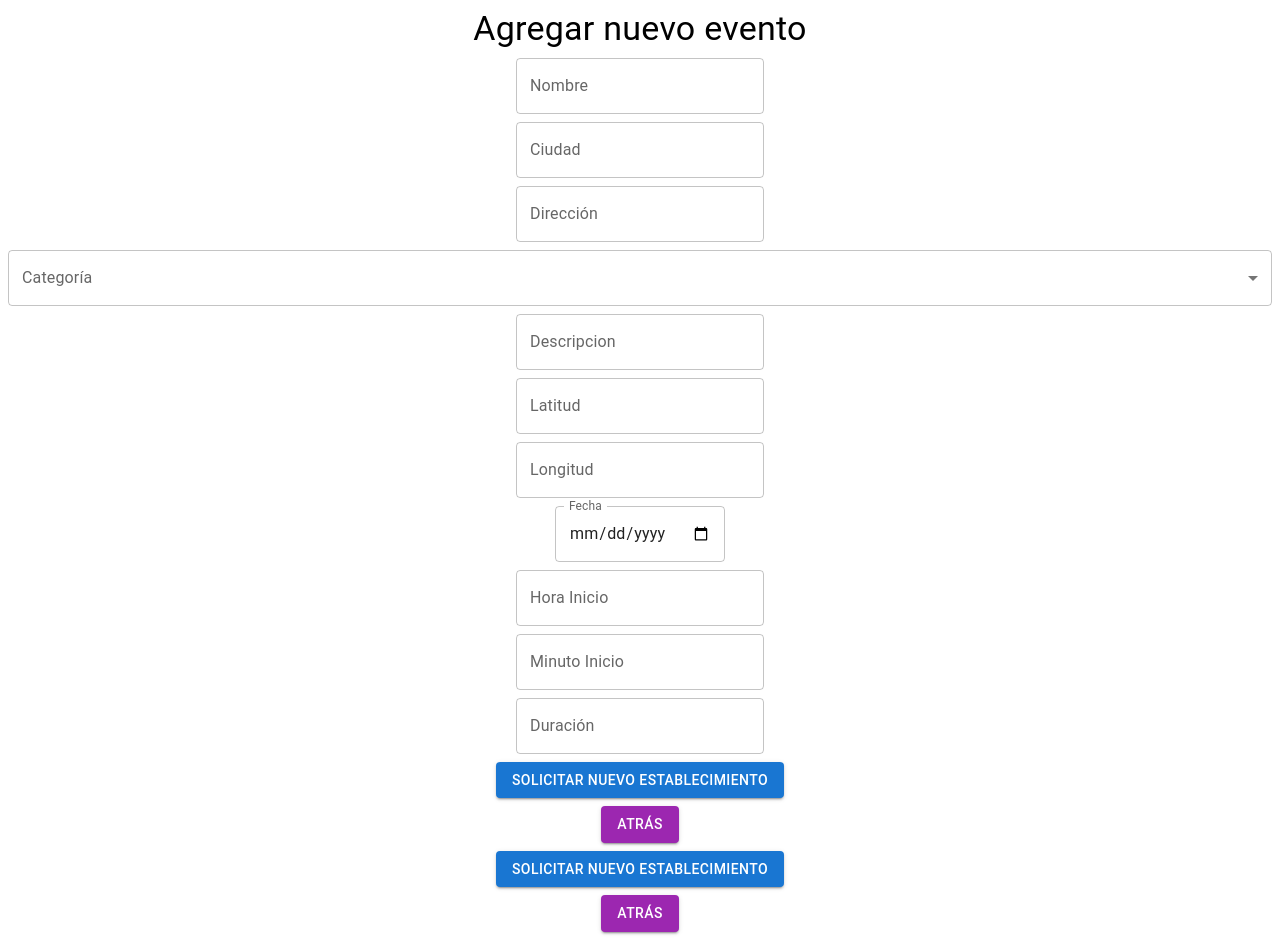
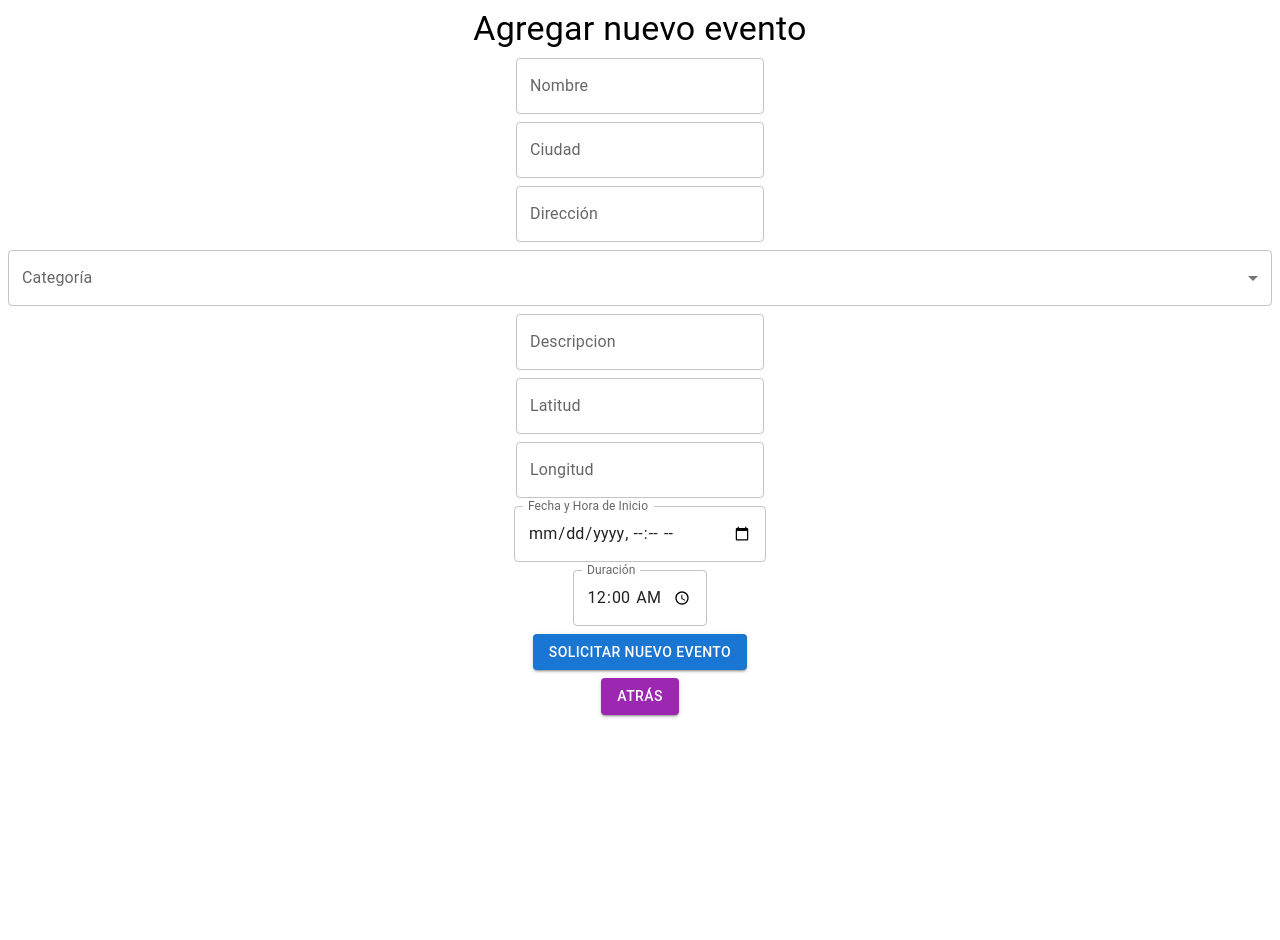
Before and after one commit to caroferreiro/tp-arquitectura, a React app in the folder tp_arq/frontend/: page /agregarEvento in a window 1280 px wide. After the commit the page ends 800 px from the top, so only its background shows below. Built offline with nearby package versions, Linux system fonts and the light colour scheme; the HTML template or start-up script is replaced by a standard one.

Commit message:
AgregarEvento page- usar useNavigate()

```diff
--- a/tp_arq/frontend/src/components/AgregarEstablecimientoPage.js
+++ b/tp_arq/frontend/src/components/AgregarEstablecimientoPage.js
@@ -144,7 +144,7 @@ export default class AgregarEstablecimientoPage extends Component {
     fetch("/api/agregar-establecimiento", requestOptions)
       .then((response) => {
         if (response.ok) {
-          console.log("Establecimiento agregado correctamente");
+          this.props.history.push(`/revision`);
         } else {
           // Muestra el código de error y el mensaje
           console.log(`Error: ${response.status} - ${response.statusText}`);
--- a/tp_arq/frontend/src/components/AgregarEventoPage.js
+++ b/tp_arq/frontend/src/components/AgregarEventoPage.js
@@ -1,6 +1,7 @@
 import React, { Component } from "react";
 import { Grid2 as Grid, Button, Typography, TextField, FormControl, InputLabel, Select, MenuItem } from "@mui/material";
 import { Link } from "react-router-dom";
+
 
 
 export default class AgregarEventoPage extends Component {
@@ -14,15 +15,11 @@ export default class AgregarEventoPage extends Component {
         descripcion: "",
         latitud: "",
         longitud: "",
-        dia: "",
-        mes: "",
-        ano: "",
-        horaInicio: "",
-        minutoInicio: "",
-        duracion: "",
+        fechaHora: "",
+        duracion: "00:00",
       };
     this.handleCategoriaChange = this.handleCategoriaChange.bind(this);
-    this.solicitarEstablecimientoButton = this.solicitarEstablecimientoButton.bind(this);
+    this.solicitarEventoButton = this.solicitarEventoButton.bind(this);
   }
 
   render() {
@@ -116,71 +113,41 @@ export default class AgregarEventoPage extends Component {
         <Grid container spacing={1} justifyContent="center">
           <Grid item xs={4}>
             <TextField
-                name="fecha"
-                label="Fecha"
-                type="date"
-                value={`${this.state.ano}-${this.state.mes}-${this.state.dia}`}
+              name="fechaHora"
+              label="Fecha y Hora de Inicio"
+              type="datetime-local"
+              value={this.state.fechaHora}
               variant="outlined"
-                onChange={(e) => {
-                    const dateValue = e.target.value;
-                    const [year, month, day] = dateValue.split("-");
-                    this.setState({ dia: day, mes: month, ano: year });
-                }}
+              onChange={(e) => this.setState({ fechaHora: e.target.value })}  // Guardar fecha y hora en un solo campo
               slotProps={{
-                    input: {},
                 inputLabel: {
-                    shrink: true, // Esto asegura que la etiqueta se mantenga arriba
+                  shrink: true,
                 },
               }}
             />
           </Grid>
         </Grid>
-        <Grid item xs={12} align="center">
-          <TextField
-              name="horaInicio"
-              label="Hora Inicio"
-              placeholder="Ingresa la hora de inicio del evento"
-              type="number"
-              value={this.state.horaInicio}
-              variant="outlined"
-              onChange={(e) => this.setState({ horaInicio: e.target.value })}
-            />
-        </Grid>
-        <Grid item xs={12} align="center">
-          <TextField
-              name="minutoInicio"
-              label="Minuto Inicio"
-              placeholder="Ingresa el minuto de inicio del evento"
-              type="number"
-              value={this.state.minutoInicio}
-              variant="outlined"
-              onChange={(e) => this.setState({ minutoInicio: e.target.value })}
-            />
-        </Grid>
+
         <Grid item xs={12} align="center">
         <TextField
           name="duracion"
           label="Duración"
-              placeholder="Ingresa lla duración del evento"
-              type="number"
+          placeholder="hh:mm"
+          type="time"
           value={this.state.duracion}
           variant="outlined"
           onChange={(e) => this.setState({ duracion: e.target.value })}
+          slotProps={{
+            inputLabel: {
+              shrink: true,
+              input : {step: 300},
+            },
+          }}
         />
       </Grid>
         <Grid item spacing={1} xs={12} align="center">
-          <Button variant="contained" color="primary" onClick={this.solicitarEstablecimientoButton}>
-            Solicitar nuevo establecimiento
-          </Button>
-        </Grid>
-        <Grid item xs={12} align="center">
-          <Button variant="contained" color="secondary" to="/" component={Link}>
-            Atrás
-          </Button>
-        </Grid>
-        <Grid item spacing={1} xs={12} align="center">
-          <Button variant="contained" color="primary" onClick={this.solicitarEstablecimientoButton}>
-            Solicitar nuevo establecimiento
+          <Button variant="contained" color="primary" onClick={this.solicitarEventoButton}>
+            Solicitar nuevo evento
           </Button>
         </Grid>
         <Grid item xs={12} align="center">
@@ -196,7 +163,15 @@ export default class AgregarEventoPage extends Component {
     this.setState({ categoria: event.target.value });
   };
 
-  solicitarEstablecimientoButton() {
+  solicitarEventoButton() {
+    // Parsear la fecha y hora
+    const [date, time] = this.state.fechaHora.split("T");
+    const [year, month, day] = date.split("-");
+    const [hours, minutes] = time.split(":");
+
+    // Parsear la duración (hh:mm)
+    const [duracionHoras, duracionMinutos] = this.state.duracion.split(":");
+
     const requestOptions = {
       method: "POST",
       headers: { "Content-Type": "application/json" },
@@ -208,16 +183,18 @@ export default class AgregarEventoPage extends Component {
         descripcion: this.state.descripcion,
         latitud: this.state.latitud,
         longitud: this.state.longitud,
+        fechaHora: `${year}-${month}-${day}T${hours}:${minutes}:00`,  // Formato ISO para fecha y hora
+        duracion: `PT${duracionHoras}H${duracionMinutos}M`,  // Formato ISO 8601 para la duración
       }),
     };
+
     console.log("Datos a enviar:", requestOptions); // Imprime los datos
 
     fetch("/api/agregar-establecimiento", requestOptions)
       .then((response) => {
         if (response.ok) {
-          console.log("Establecimiento agregado correctamente");
+          console.log("Evento agregado con exito");
         } else {
-          // Muestra el código de error y el mensaje
           console.log(`Error: ${response.status} - ${response.statusText}`);
           return response.json().then((data) => {
             console.log("Detalles del error:", data);
--- a/tp_arq/frontend/src/components/RevisionPage.js
+++ b/tp_arq/frontend/src/components/RevisionPage.js
@@ -0,0 +1,34 @@
+import React, { Component } from "react";
+import { Grid2 as Grid, Button, Typography } from "@mui/material";
+import { Link } from "react-router-dom";
+
+export default class CodigoAdminPage extends Component {
+  constructor(props) {
+    super(props);
+  }
+
+  renderCreateButtons() {
+    return (
+      <Grid container spacing={2} direction="column" justifyContent="center">
+        <Grid item xs={12} align="center">
+          <Typography variant="h3" compact="h3">
+            Tu punto de interés está siendo revisado
+          </Typography>
+        </Grid>
+        <Grid item xs={12} align="center">
+          <Button variant="contained" color="secondary" component={Link} to="/">
+            Volver al inicio
+          </Button>
+        </Grid>
+      </Grid>
+    );
+  }
+
+  render() {
+    return (
+      <div>
+        {this.renderCreateButtons()}
+      </div>
+    );
+  }
+}
```
Also changed, not shown: tp_arq/frontend/static/frontend/main.js, 1 other file (tests, documents, lock files or other folders). Lines whose indentation alone changed are shown as unchanged.
